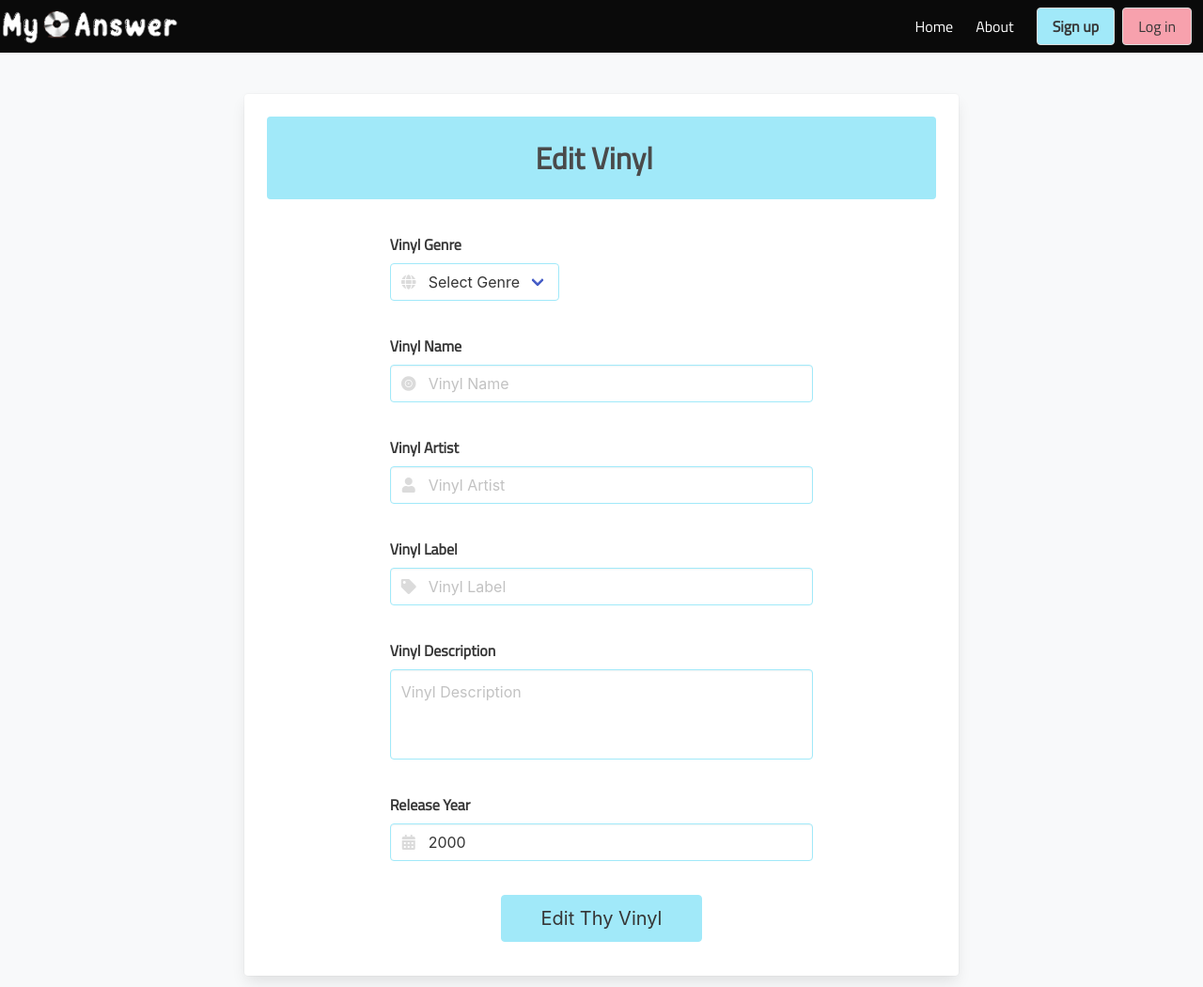
After one commit to RaVeR76/My-Vinyl-Answer, a Flask app: template templates/edit_vinyl.html in a window 1280 px wide. The commit adds this page. Shown: the whole page at 94% size. Run offline with Flask 2, Linux system fonts and the light colour scheme; the template is opened without the code that fills it, so the values that code supplies are empty; some libraries are stand-ins or nearby versions.

Commit message:
Add edit button & link to new edit vinyl page

```diff
--- a/app.py
+++ b/app.py
@@ -119,6 +119,14 @@ def add_vinyl():
     return render_template("add_vinyl.html", genre=genre)
 
 
+@app.route("/edit_vinyl/<vinyl_id>", methods=["GET", "POST"])
+def edit_vinyl(vinyl_id):
+    vinyl = mongo.db.vinyl.find_one({"_id": ObjectId(vinyl_id)})
+    genre = mongo.db.genre.find().sort("genre_name", 1)
+    return render_template("edit_vinyl.html", vinyl=vinyl, genre=genre)
+
+
+
 if __name__ == "__main__":
     app.run(host=os.environ.get("IP"),
             port=int(os.environ.get("PORT")),
--- /dev/null
+++ b/templates/edit_vinyl.html
@@ -0,0 +1,107 @@
+{% extends "base.html" %}
+{% block content %}
+
+<div class="columns col-pad">
+    <form autocomplete="off" class="column is-8 is-offset-2" method="POST" action="{{ url_for('edit_vinyl', vinyl_id=vinyl._id) }}">
+        <div class="card">
+            <div class="card-content">
+                <div class="content">
+
+                    <div class="notification my-blue is-full">
+                        <p class="has-text-centered"><strong>Edit Vinyl</strong></p>
+                    </div>
+
+                    <!-- Genre Name -->
+                    <div class="field column is-8 is-offset-2">
+                        <label for="genre_name" class="label">Vinyl Genre</label>
+                        <div class="control has-icons-left">
+                            <div class="select">
+                                <select id="genre_name" name="genre_name" class="validate" required>
+                                    <option value="" disabled selected>Select Genre</option>
+                                    {% for genre in genre %}
+                                        <option value="{{ genre.genre_name }}">{{ genre.genre_name }}</option>
+                                    {% endfor %}
+                                </select>
+                            </div>
+                            <span class="icon is-left">
+                                <i class="fas fa-globe"></i>
+                            </span>
+                        </div>
+                    </div>
+
+                    <!-- Vinyl Name -->
+                    <div class="field column is-8 is-offset-2">
+                        <label for="vinyl_name" class="label">Vinyl Name</label>
+                        <div class="control has-icons-left">
+                            <input id="vinyl_name" name="vinyl_name" class="input validate sign-bord" type="text"
+                                minlength="5" maxlength="50" placeholder="Vinyl Name" required>
+                            <span class="icon is-small is-left">
+                                <i class="fas fa-record-vinyl"></i>
+                            </span>
+                        </div>
+                    </div>
+
+                    <!-- Vinyl Artist -->
+                    <div class="field column is-8 is-offset-2">
+                        <label for="vinyl_artist" class="label">Vinyl Artist</label>
+                        <div class="control has-icons-left">
+                            <input id="vinyl_artist" name="vinyl_artist" class="input validate sign-bord" type="text"
+                                minlength="5" maxlength="50" placeholder="Vinyl Artist" required>
+                            <span class="icon is-small is-left">
+                                <i class="fas fa-user"></i>
+                            </span>
+                        </div>
+                    </div>
+
+                    <!-- Vinyl Label -->
+                    <div class="field column is-8 is-offset-2">
+                        <label for="vinyl_label" class="label">Vinyl Label</label>
+                        <div class="control has-icons-left">
+                            <input id="vinyl_label" name="vinyl_label" class="input validate sign-bord" type="text"
+                                minlength="5" maxlength="50" placeholder="Vinyl Label" required>
+                            <span class="icon is-small is-left">
+                                <i class="fas fa-tag"></i>
+                            </span>
+                        </div>
+                    </div>
+
+                    <!-- Vinyl Description -->
+                    <div class="field column is-8 is-offset-2">
+                        <label for="vinyl_description" class="label">Vinyl Description</label>
+                        <div class="control">
+                            <textarea id="vinyl_description" name="vinyl_description" class="textarea validate sign-bord has-fixed-size" type="text"
+                                minlength="5" maxlength="200" placeholder="Vinyl Description" rows="3" required></textarea>
+                        </div>
+                    </div>
+
+                    <!-- Vinyl Release Year -->
+                    <div class="field column is-8 is-offset-2">
+                        <label for="release_year" class="label">Release Year</label>
+                        <div class="control has-icons-left">
+                            <input id="release_year" name="release_year" class="input validate sign-bord"
+                            type="number" maxlength="4" pattern="^[0-9]{4}$" placeholder="Release Year"
+                            min="1900" max="2099" step="1" value="2000" required>
+                            <span class="icon is-small is-left">
+                                <i class="fas fa-calendar-alt"></i>
+                            </span>
+                        </div>
+                    </div>
+
+
+
+                    <!-- Add The Vinyl Button -->
+                    <div class="field column is-4 is-offset-4">
+                        <div class="control">
+                            <button type="submit" class="button my-blue sign-bord is-medium is-fullwidth">
+                                Edit Thy Vinyl
+                            </button>
+                        </div>
+                    </div>
+
+                </div>
+            </div>
+        </div>
+    </form>
+</div>
+
+{% endblock %}
```
Also changed, not shown: templates/vinyl.html (+12 -6 lines).
